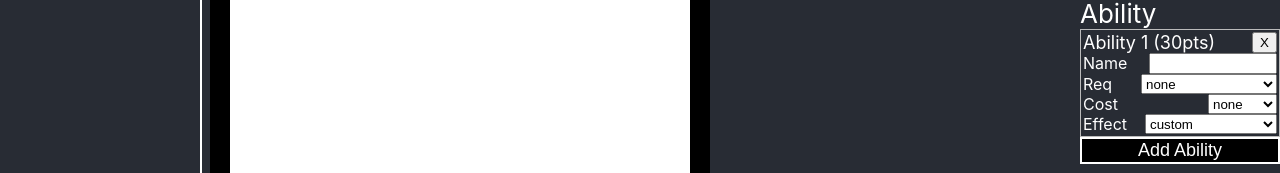
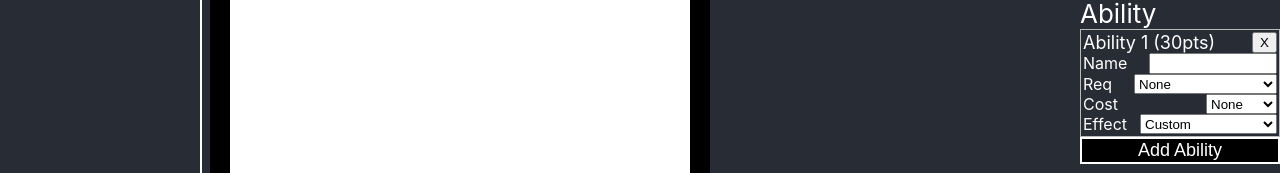
Before and after one commit to shieldgenerator7/CreatureCombat, a React (Create React App) app in the folder CardGenerator/react-canvas-draw/: page / in a window 1280 px wide. Both pictures are taken after typing "Sample", "Sample", "Sample", "Sample", "Sample" into the empty fields and a click on the button "Add Ability". Shown: the part 273-446 px from the top of the page. Built offline with nearby package versions, Linux system fonts and the light colour scheme.

Commit message:
Make ability selectors have user-friendly option names

```diff
--- a/CardGenerator/react-canvas-draw/src/Components/EditPanel.js
+++ b/CardGenerator/react-canvas-draw/src/Components/EditPanel.js
@@ -5,6 +5,7 @@ import { UploadFromFilePicker } from '../Utility/Upload';
 import Creature from '../Data/Creature';
 import { biomeList } from '../Data/BiomeModifier';
 import { abilityCosts, abilityEffects, abilityRequirements } from '../Data/AbilityData';
+import { capitalizeFirstLetters, makeUserFacing } from '../Utility/Utility';
 
 function EditPanel({ card, setCard, updateCard, pasteString, setPasteString }) {
     return (
@@ -138,7 +139,7 @@ function EditPanel({ card, setCard, updateCard, pasteString, setPasteString }) {
                                             .map(r => r.name)
                                             // .filter(r => !ability.hasRequirement(r) || bm.biome == b)
                                             .map(r => (
-                                                <option value={r} key={r}>{r}</option>
+                                                <option value={r} key={r}>{makeUserFacing(r)}</option>
                                             ))
                                     }
                                 </select>
@@ -160,7 +161,7 @@ function EditPanel({ card, setCard, updateCard, pasteString, setPasteString }) {
                                             .map(c => c.name)
                                             // .filter(r => !ability.hasCost(c) || bm.biome == b)
                                             .map(c => (
-                                                <option value={c} key={c}>{c}</option>
+                                                <option value={c} key={c}>{makeUserFacing(c)}</option>
                                             ))
                                     }
                                 </select>
@@ -182,7 +183,7 @@ function EditPanel({ card, setCard, updateCard, pasteString, setPasteString }) {
                                             .map(f => f.name)
                                             // .filter(r => !ability.hasCost(f) || bm.biome == b)
                                             .map(f => (
-                                                <option value={f} key={f}>{f}</option>
+                                                <option value={f} key={f}>{makeUserFacing(f)}</option>
                                             ))
                                     }
                                 </select>
--- a/CardGenerator/react-canvas-draw/src/Utility/Utility.js
+++ b/CardGenerator/react-canvas-draw/src/Utility/Utility.js
@@ -322,6 +322,17 @@ function validateIndexBounds(value, max, name) {
     return true;
 }
 
+export function makeUserFacing(str) {
+    return capitalizeFirstLetters(str.replaceAll("-", " "));
+}
+
+export function capitalizeFirstLetters(str) {
+    return str
+        .split(" ")
+        .map(word => word.substring(0, 1).toUpperCase() + word.substring(1))
+        .join(" ");
+}
+
 const REGEXP_FLOAT = new RegExp("-?(([0-9]+.?[0-9]*)|([0-9]*.?[0-9]+))", "g");
 function cleanInput(value, regexp = REGEXP_FLOAT) {
     let parts = [];
```
